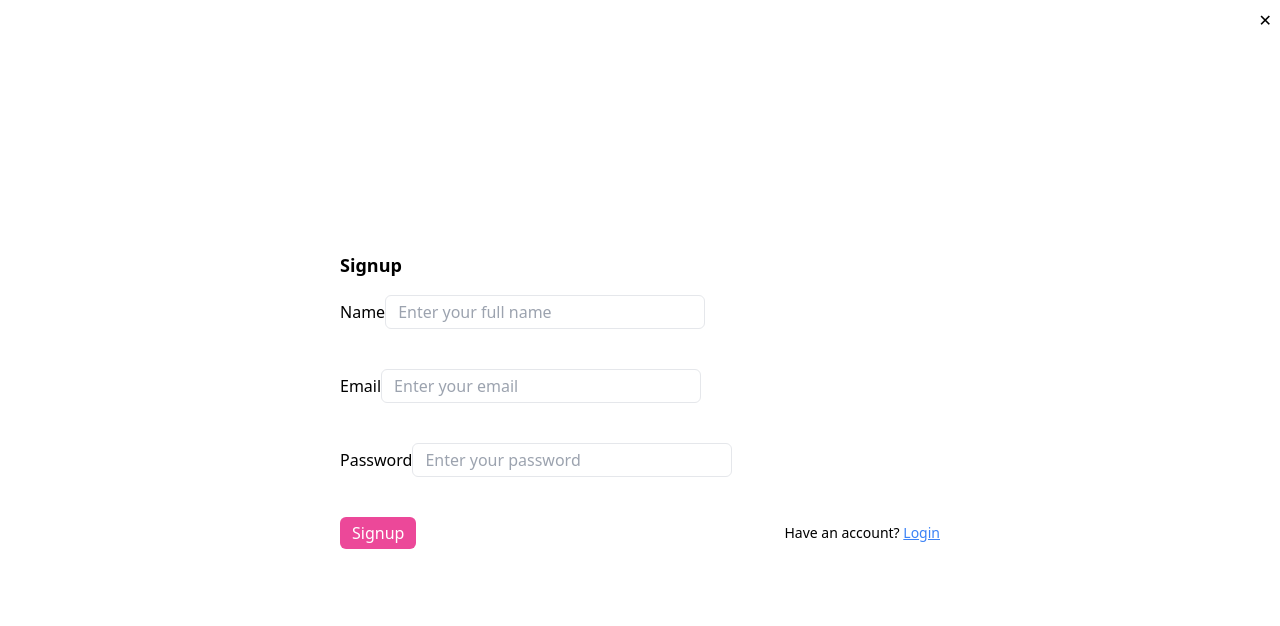
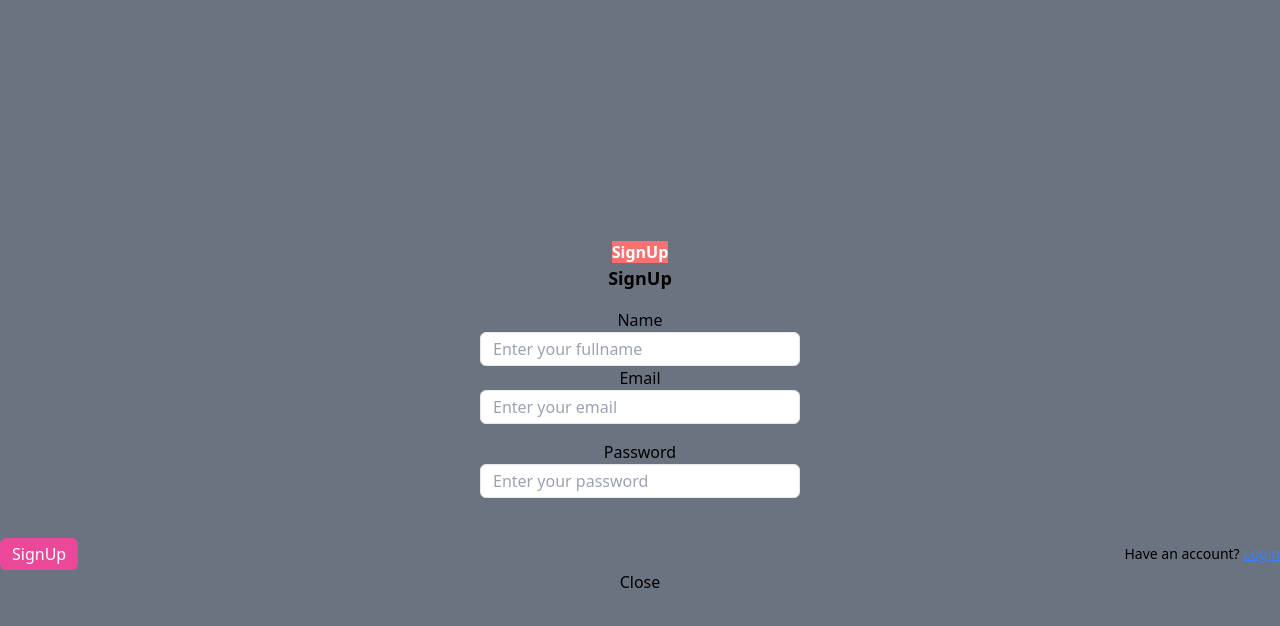
Before and after one commit to ssroyels/BookStore, a React (Vite) app in the folder frontend/: page /signup in a window 1280 px wide. Shown: the top 626 px of the page. Built offline with nearby package versions, Linux system fonts and the light colour scheme.

Commit message:
Re-Frontend

```diff
--- a/frontend/src/App.jsx
+++ b/frontend/src/App.jsx
@@ -6,7 +6,7 @@ import Course from './course/course'
 import Signup from './components/signup'
 import {Toaster} from "react-hot-toast";
 import { useAuth } from './context/AuthProvider'
-import Login from './components/login'
+import Login from './components/Login'
 
 
 
@@ -18,6 +18,7 @@ const App = () => {
       <Route  path='/' element= {<Home/>} />
       <Route path='/course' element={authUser?<Course/>:<Navigate to ="/signup"/>} />
       <Route path='/signup' element = {<Signup/>} />
+      <Route path='/login' element = {<Login/>} />
 
 
     </Routes>
--- a/frontend/src/components/Navbar.jsx
+++ b/frontend/src/components/Navbar.jsx
@@ -1,7 +1,7 @@
 import React, { useEffect, useState } from "react";
 import { IoMdSearch } from "react-icons/io";
 import Logout from "./logout";
-import Login from "./login";
+import Login from "./Login";
 import { useAuth } from "../context/AuthProvider";
 
 const Navbar = () => {
--- a/frontend/src/components/courselist.jsx
+++ b/frontend/src/components/courselist.jsx
@@ -1,5 +1,4 @@
 import React, { useEffect, useState } from 'react'
-import list from "../../public/list.json"
 import Cards from './cards';
 import { Link } from 'react-router-dom';
 import axios from "axios";
--- a/frontend/src/components/freebook.jsx
+++ b/frontend/src/components/freebook.jsx
@@ -2,8 +2,6 @@ import React, { useEffect, useState } from "react";
 import "slick-carousel/slick/slick.css";
 import "slick-carousel/slick/slick-theme.css";
 import Slider from "react-slick";
-
-import list from "../../public/list.json"
 import Cards from "./cards.jsx";
 import axios from "axios";
 
--- a/frontend/src/components/login.jsx
+++ b/frontend/src/components/login.jsx
@@ -93,6 +93,7 @@ const Login = () => {
                 >
                   Signup
                 </Link>
+
               </span>
             </div>
           </form>
--- a/frontend/src/components/signup.jsx
+++ b/frontend/src/components/signup.jsx
@@ -1,73 +1,82 @@
 import React from "react";
-import { Link } from "react-router-dom";
-import Login from "./login";
+import { Link, useLocation, useNavigate } from "react-router-dom";
+import Login from "./Login";
 import { useForm } from "react-hook-form";
 import axios from "axios";
 import toast from "react-hot-toast";
+function Signup() {
 
-const Signup = () => {
-    const { register, handleSubmit, formState: { errors } } = useForm();
+  const location = useLocation();
+  const navigate = useNavigate();
+  const from = location.state?.from?.pathname || "/";
+  const {
+    register,
+    handleSubmit,
+    formState: { errors },
+  } = useForm();
+
   const onSubmit = async (data) => {
     const userInfo = {
-        fullname:data.fullname,
-        email:data.email,
-        password:data.password
-      }
-      await axios.post("http://localhost:4000/user/signup",userInfo)
+      fullname: data.fullname,
+      email: data.email,
+      password: data.password,
+    };
+    await axios
+      .post("http://localhost:4000/user/signup", userInfo)
       .then((res) => {
         console.log(res.data);
-        if(res.data) {
+        if (res.data) {
           toast.success("Signup Successfully");
+          navigate(from, { replace: true });
         }
-        localStorage.setItem("Users",JSON.stringify(res.data.user));
-      }).catch((err) => {
-        if(err.response) {
+        localStorage.setItem("Users", JSON.stringify(res.data.user));
+      })
+      .catch((err) => {
+        if (err.response) {
           console.log(err);
-          toast.error("Error : "+err.response.data.message);
+          toast.error("Error: " + err.response.data.message);
         }
-      })
-
-    }
+      });
+  };
   return (
     <>
-      {/* Signup Modal */}
-      <div className="flex h-screen items-center justify-center ">
-        <div id="my_modal_4" className="modal w-[600px]">
-          <div  className="modal-box ">
-            <button
-              onClick={() => document.getElementById("my_modal_4").close()}
-              className="btn btn-sm btn-circle btn-ghost absolute right-2 top-2"
-            >
-              ✕
-            </button>
+    <div className="text-center d-flex pt-[30vh] h-screen bg-gray-500">
+     {/* The button to open modal */}
+<a href="#my_modal_8" className="btn bg-red-400 z-20 font-bold text-white">SignUp</a>
 
-            <h3 className="font-bold text-lg">Signup</h3>
-
+{/* Put this part before </body> tag */}
+<div className="modal" role="dialog" id="my_modal_8">
+  <div className="modal-box">
+  <h3 className="font-bold text-lg">SignUp</h3>
        <form onSubmit={handleSubmit(onSubmit)} method="dialog" className="space-y-4 mt-4">
                 <div>
-                <label>Name</label>
+                <span>Name</span>
+                <br />
                 <input
                   type="text"
-                  placeholder="Enter your full name"
-                  className="w-80 py-1 px-3 border rounded-md outline-none"
-                  {...register("fullname",{required:true})}
+                  placeholder="Enter your fullname"
+                  className="w-80 px-3 py-1 border rounded-md outline-none"
+                  {...register("fullname", { required: true })}
                 />
-                <br /><br />
-                {errors.fullname && <span className='text-red-500'>This field is required</span>}
-              </div>
-              <div>
-                <label>Email</label>
+                <br />
+                {errors.fullname && (
+                  <span className="text-sm text-red-500">
+                    This field is required
+                  </span>
+                )}
+                  <label className="block">Email</label>
                   <input
                     type="email"
                     placeholder="Enter your email"
                     className="w-80 py-1 px-3 border rounded-md outline-none"
                     {...register("email",{required:true})}
                   />
-                <br /><br />
+                  <br />
                     {errors.email && <span className='text-red-500'>This field is required</span>}
                 </div>
+
                 <div>
-                <label>Password</label>
+                  <label className="block">Password</label>
                   <input
                     type="password"
                     placeholder="Enter your password"
@@ -78,34 +87,32 @@ const Signup = () => {
                    {errors.password && <span className='text-red-500'>This field is required</span>}
                 </div>
 
-              <div className="flex justify-between items-center">
+                <div className="flex justify-between items-center mt-4">
                   <button
                     type="submit"
                     className="bg-pink-500 text-white rounded-md px-3 py-1 hover:bg-pink-700 duration-200"
                   >
-                  Signup
+                    SignUp
                   </button>
                   <span className="text-sm">
                     Have an account?{" "}
-                  <span
+                    <Link
+                      to="/"
                       className="underline text-blue-500 cursor-pointer"
-                    onClick={() =>
-                      document.getElementById("my_modal_3").showModal()
-                    }
                     >
                       Login
-                  </span>
+                    </Link>
                   </span>
                 </div>
               </form>
+    <div className="modal-action">
+      <a href="#" className="btn">Close</a>
     </div>
   </div>
 </div>
-
-      {/* Login Modal, rendered *outside* of the signup modal */}
-      <Login />
+    </div>
     </>
   );
-};
+}
 
 export default Signup;
```
Lines whose indentation alone changed are shown as unchanged.
